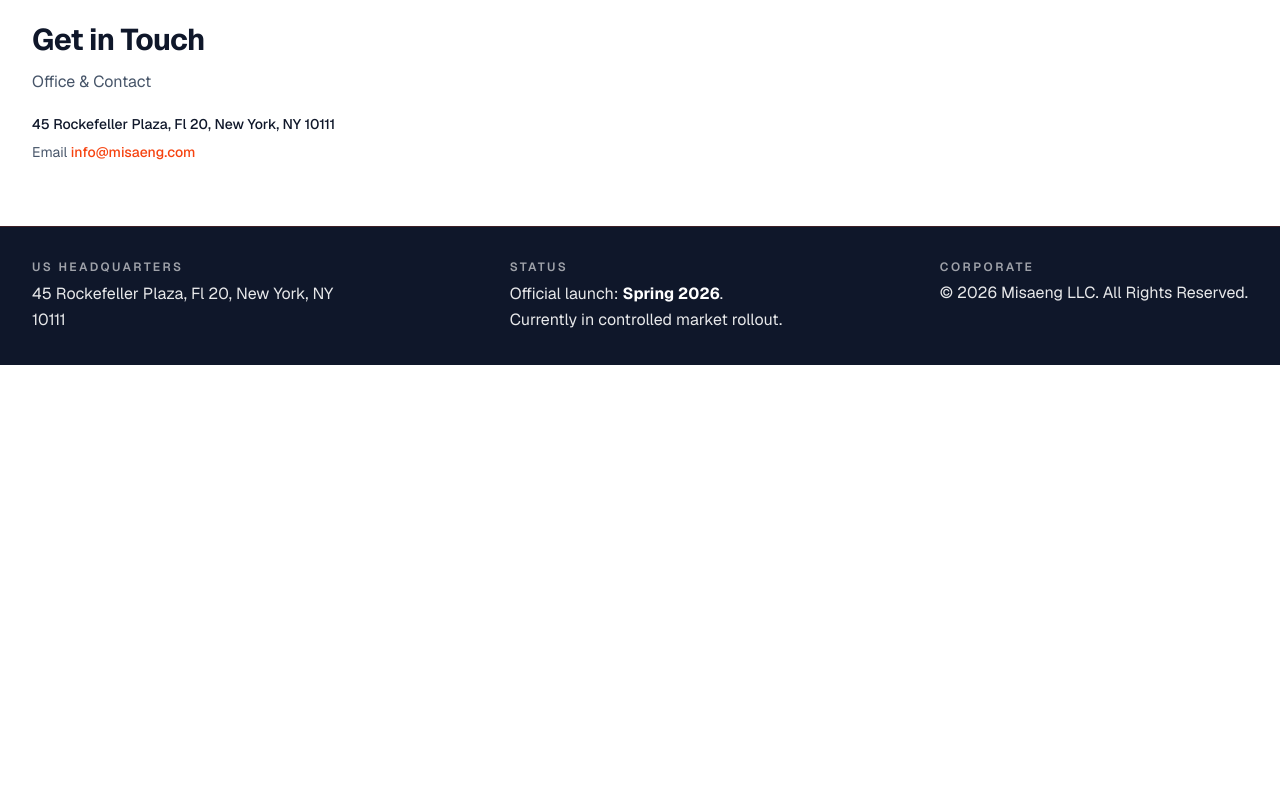
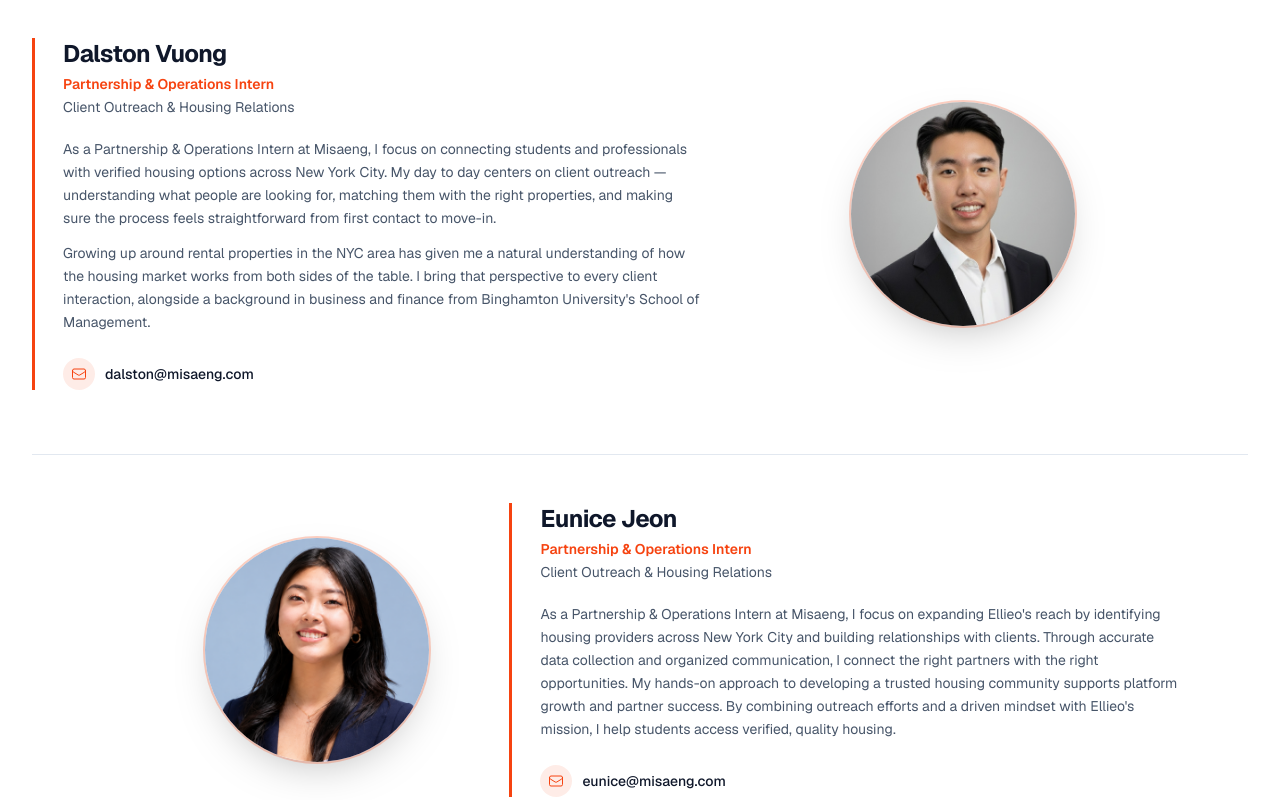
Before and after one commit to great-simonlee/misaeng-web, a Next.js app: page /about in a window 1280 px wide. Shown: the part 3200-4000 px from the top of the page. Before the commit the page ends 3565 px from the top, so only its background shows below. Built offline with nearby package versions, Linux system fonts and the light colour scheme.

Commit message:
Added team members

```diff
--- a/src/screens/about/AboutTeamSection.tsx
+++ b/src/screens/about/AboutTeamSection.tsx
@@ -115,6 +115,8 @@ export function AboutTeamSection() {
   const [bioExpanded, setBioExpanded] = useState(false)
   const [mimiBioExpanded, setMimiBioExpanded] = useState(false)
   const [lauraBioExpanded, setLauraBioExpanded] = useState(false)
+  const [dalstonBioExpanded, setDalstonBioExpanded] = useState(false)
+  const [euniceBioExpanded, setEuniceBioExpanded] = useState(false)
 
   return (
     <section
@@ -311,6 +313,118 @@ export function AboutTeamSection() {
             <MailRow email='mimi@misaeng.com' />
           </div>
         </article>
+
+        {/* Dalston — photo right */}
+        <article className='mt-12 flex flex-col-reverse gap-10 border-t border-[var(--border)] pt-12 md:mt-16 md:grid md:grid-cols-[1fr_minmax(180px,34%)] md:items-center md:gap-x-12 md:gap-y-0 lg:gap-x-16'>
+          <div className={textBlock}>
+            <h3 className='text-xl font-bold tracking-tight text-[var(--foreground)] sm:text-2xl'>
+              Dalston Vuong
+            </h3>
+            <p className='mt-1 text-sm font-semibold text-[#F64310]'>
+              Partnership & Operations Intern
+            </p>
+            <p className='mt-1 text-xs leading-snug text-[var(--muted-foreground)] sm:text-sm'>
+              Client Outreach & Housing Relations
+            </p>
+            <div className='mt-5 hidden space-y-3 sm:block'>
+              <p className='text-sm leading-[1.65] text-[var(--muted-foreground)]'>
+                As a Partnership & Operations Intern at Misaeng, I focus on connecting students and
+                professionals with verified housing options across New York City. My day to day centers
+                on client outreach — understanding what people are looking for, matching them with the
+                right properties, and making sure the process feels straightforward from first contact to
+                move-in.
+              </p>
+              <p className='text-sm leading-[1.65] text-[var(--muted-foreground)]'>
+                Growing up around rental properties in the NYC area has given me a natural understanding
+                of how the housing market works from both sides of the table. I bring that perspective
+                to every client interaction, alongside a background in business and finance from
+                Binghamton University&apos;s School of Management.
+              </p>
+            </div>
+            <div className='mt-4 sm:hidden'>
+              {dalstonBioExpanded ? (
+                <>
+                  <div className='space-y-3'>
+                    <p className='text-sm leading-[1.65] text-[var(--muted-foreground)]'>
+                      As a Partnership & Operations Intern at Misaeng, I focus on connecting students
+                      and professionals with verified housing options across New York City. My day to day
+                      centers on client outreach — understanding what people are looking for, matching
+                      them with the right properties, and making sure the process feels straightforward
+                      from first contact to move-in.
+                    </p>
+                    <p className='text-sm leading-[1.65] text-[var(--muted-foreground)]'>
+                      Growing up around rental properties in the NYC area has given me a natural
+                      understanding of how the housing market works from both sides of the table. I
+                      bring that perspective to every client interaction, alongside a background in
+                      business and finance from Binghamton University&apos;s School of Management.
+                    </p>
+                  </div>
+                  <MobileShowLessBioButton onClick={() => setDalstonBioExpanded(false)} />
+                </>
+              ) : (
+                <MobileReadBioButton onClick={() => setDalstonBioExpanded(true)} />
+              )}
+            </div>
+            <MailRow email='dalston@misaeng.com' />
+          </div>
+          <div className='flex justify-center md:justify-start md:pl-4'>
+            <Portrait
+              src='/img/dalston.png'
+              alt='Dalston Vuong — Partnership & Operations Intern, Client Outreach & Housing Relations'
+            />
+          </div>
+        </article>
+
+        {/* Eunice — photo left */}
+        <article className='mt-12 flex flex-col gap-10 border-t border-[var(--border)] pt-12 md:mt-16 md:grid md:grid-cols-[minmax(180px,34%)_1fr] md:items-center md:gap-x-12 md:gap-y-0 lg:gap-x-16'>
+          <div className='flex justify-center md:justify-end md:pr-4'>
+            <Portrait
+              src='/img/eunice.png'
+              alt='Eunice Jeon — Partnership & Operations Intern, Client Outreach & Housing Relations'
+            />
+          </div>
+          <div className={textBlock}>
+            <h3 className='text-xl font-bold tracking-tight text-[var(--foreground)] sm:text-2xl'>
+              Eunice Jeon
+            </h3>
+            <p className='mt-1 text-sm font-semibold text-[#F64310]'>
+              Partnership & Operations Intern
+            </p>
+            <p className='mt-1 text-xs leading-snug text-[var(--muted-foreground)] sm:text-sm'>
+              Client Outreach & Housing Relations
+            </p>
+            <div className='mt-5 hidden sm:block'>
+              <p className='text-sm leading-[1.65] text-[var(--muted-foreground)]'>
+                As a Partnership & Operations Intern at Misaeng, I focus on expanding Ellieo&apos;s
+                reach by identifying housing providers across New York City and building relationships
+                with clients. Through accurate data collection and organized communication, I connect the
+                right partners with the right opportunities. My hands-on approach to developing a trusted
+                housing community supports platform growth and partner success. By combining outreach
+                efforts and a driven mindset with Ellieo&apos;s mission, I help students access verified,
+                quality housing.
+              </p>
+            </div>
+            <div className='mt-4 sm:hidden'>
+              {euniceBioExpanded ? (
+                <>
+                  <p className='text-sm leading-[1.65] text-[var(--muted-foreground)]'>
+                    As a Partnership & Operations Intern at Misaeng, I focus on expanding Ellieo&apos;s
+                    reach by identifying housing providers across New York City and building relationships
+                    with clients. Through accurate data collection and organized communication, I connect
+                    the right partners with the right opportunities. My hands-on approach to developing a
+                    trusted housing community supports platform growth and partner success. By combining
+                    outreach efforts and a driven mindset with Ellieo&apos;s mission, I help students
+                    access verified, quality housing.
+                  </p>
+                  <MobileShowLessBioButton onClick={() => setEuniceBioExpanded(false)} />
+                </>
+              ) : (
+                <MobileReadBioButton onClick={() => setEuniceBioExpanded(true)} />
+              )}
+            </div>
+            <MailRow email='eunice@misaeng.com' />
+          </div>
+        </article>
       </div>
     </section>
   )
```
Also changed, not shown: public/img/dalston.png (added), public/img/eunice.png (added).
